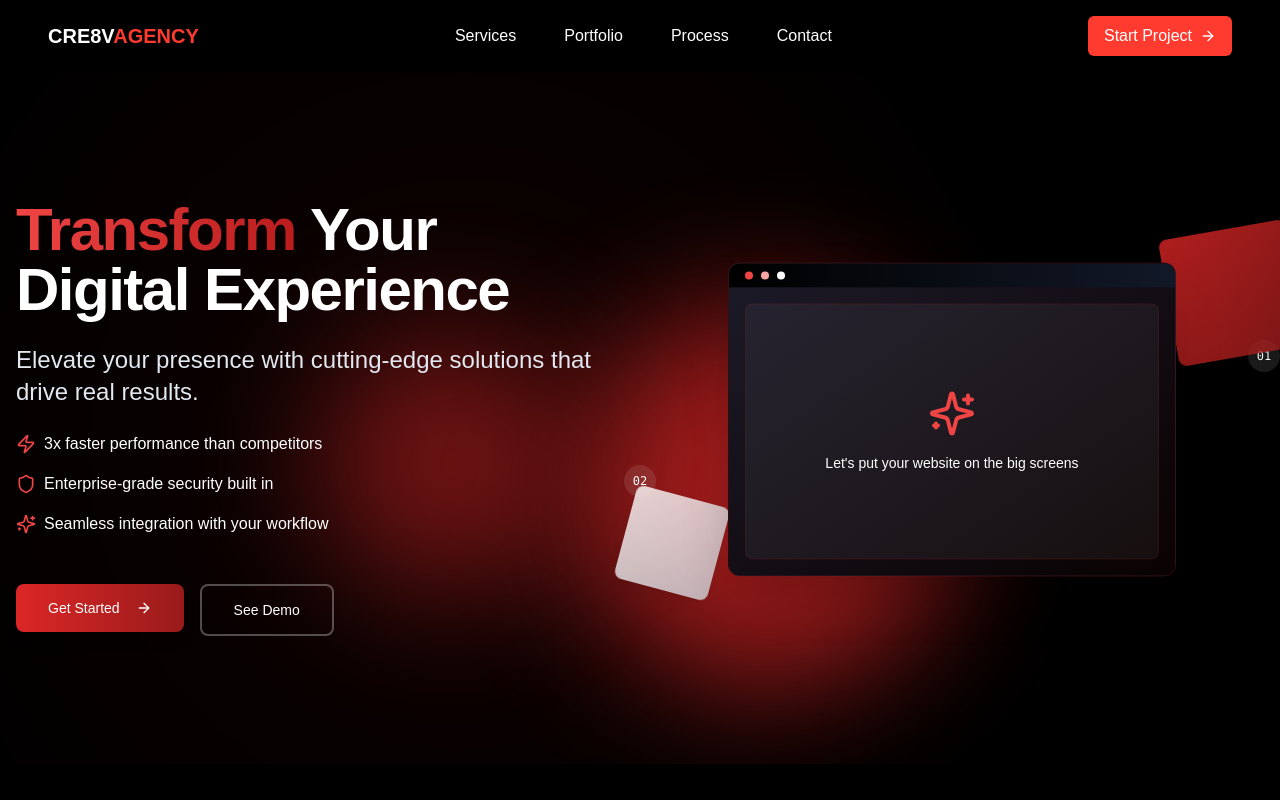
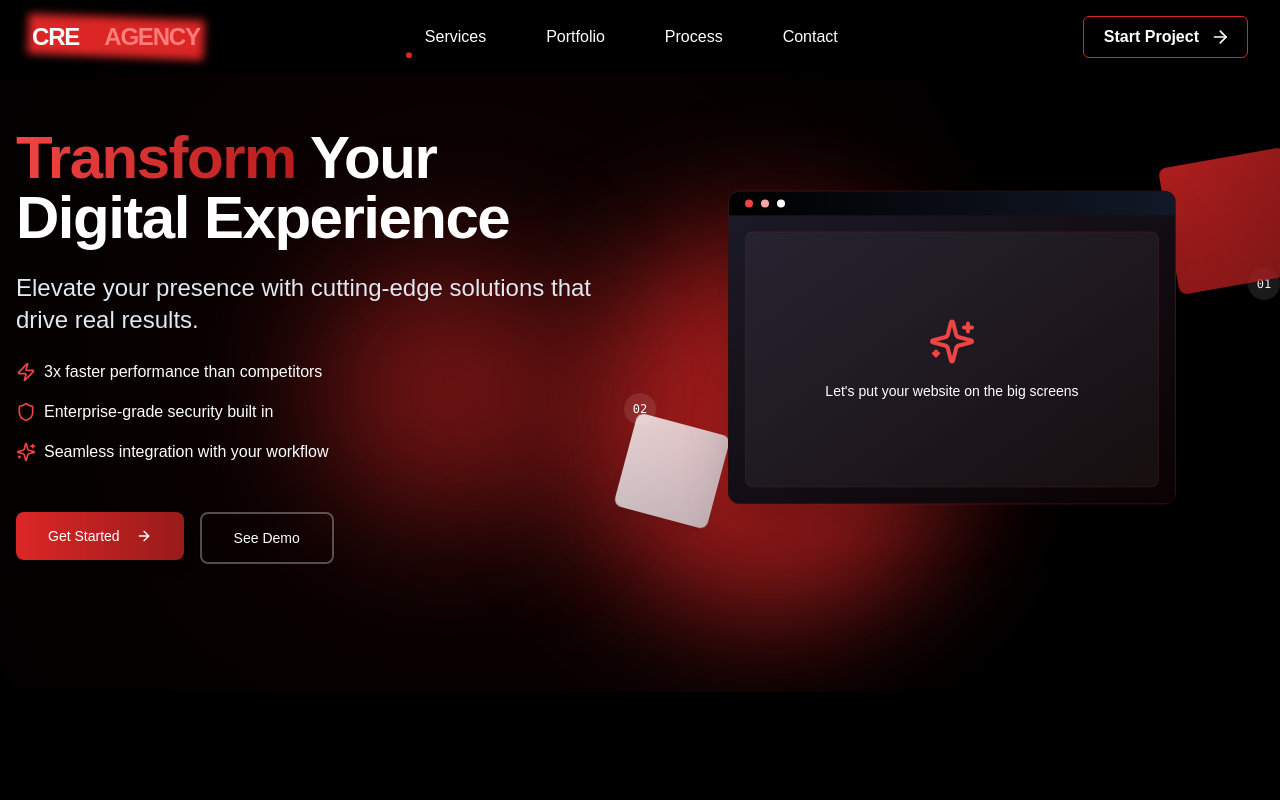
Before and after one commit to akielkucki/nxtdesigns, a Next.js app: page / in a window 1280 px wide. Shown: the top 800 px of the page. Built offline with nearby package versions, Linux system fonts and the light colour scheme; a web font is replaced by a local one.

Commit message:
Hero update

```diff
--- a/app/_components/NavBar.tsx
+++ b/app/_components/NavBar.tsx
@@ -1,73 +1,234 @@
 "use client"
-import React from 'react';
-import { ArrowRight } from 'lucide-react';
-import { motion } from 'framer-motion';
+import React, { useState, useEffect } from 'react';
+import { ArrowRight, Menu, X, ChevronRight } from 'lucide-react';
+import { motion, AnimatePresence } from 'framer-motion';
 
 const Navbar = () => {
-    const navItems = ['Services', 'Portfolio', 'Process', 'Contact'];
+    const [scrolled, setScrolled] = useState(false);
+    const [mobileMenuOpen, setMobileMenuOpen] = useState(false);
+    const [hoveredItem, setHoveredItem] = useState('Portfolio'); // Default to Portfolio
 
+    const navItems = [
+        { name: 'Services', icon: '⚡' },
+        { name: 'Portfolio', icon: '🔥' },
+        { name: 'Process', icon: '⚙️' },
+        { name: 'Contact', icon: '📱' }
+    ];
+
+    // Handle scroll events to change navbar appearance
+    useEffect(() => {
+        const handleScroll = () => {
+            const offset = window.scrollY;
+            if (offset > 50) {
+                setScrolled(true);
+            } else {
+                setScrolled(false);
+            }
+        };
+
+        window.addEventListener('scroll', handleScroll);
+        return () => {
+            window.removeEventListener('scroll', handleScroll);
+        };
+    }, []);
+    // let currentPositionAtNavItem = navItems.filter((item) => item.name===hoveredItem)
+    // console.log(currentPositionAtNavItem);
     return (
-        <nav className="flex justify-between items-center px-6 py-4 md:px-12 bg-black sticky top-0 z-50">
-            {/* Logo */}
-            <div className="text-xl font-bold text-white">
-                CRE8V<span className="text-[#FF3B30]">AGENCY</span>
-            </div>
-
-            {/* Navigation Items */}
-            <div className="hidden md:flex space-x-8 items-center">
-                {navItems.map((item) => (
-                    <div
-                        key={item}
-                        className="relative group"
-                    >
-                        <a href={`#${item.toLowerCase()}`} className="relative block px-2 py-1">
-                            {/* This is the fully visible white text that appears by default */}
-                            <span className="relative z-10 text-white group-hover:text-transparent transition-colors duration-300">
-                                {item}
-                            </span>
-
-                            {/* This is the colored radial gradient background that appears on hover */}
+        <>
+            <motion.nav
+                className={`fixed w-full top-0 z-50 transition-all duration-300 ${
+                    scrolled ? 'py-2 backdrop-blur-md bg-black/90 shadow-lg shadow-red-900/20' : 'py-4 bg-black'
+                }`}
+                initial={{ y: -100 }}
+                animate={{ y: 0 }}
+                transition={{ type: 'spring', stiffness: 120, damping: 20 }}
+            >
+                <div className="max-w-7xl mx-auto px-4 sm:px-6 lg:px-8">
+                    <div className="flex justify-between items-center">
+                        {/* Logo Section with Animated Element */}
+                        <motion.div
+                            className="relative flex items-center"
+                            whileHover={{ scale: 1.05 }}
+                            transition={{ type: 'spring', stiffness: 400, damping: 10 }}
+                        >
+                            {/* Animated background slash */}
                             <motion.div
-                                className="absolute inset-0 bg-gradient-radial from-[#FF3B30] to-transparent rounded-full"
-                                initial={{ scale: 0, opacity: 0 }}
-                                whileHover={{
-                                    scale: 4,
-                                    opacity: 1,
-                                    transition: { duration: 0.6, ease: "easeOut" }
+                                className="absolute -inset-1 bg-red-600 blur-sm"
+                                animate={{
+                                    rotate: [0, 5, 0, -5, 0],
                                 }}
-                                style={{
-                                    originX: 0.5,
-                                    originY: 0.5,
-                                    position: 'absolute',
-                                    top: '50%',
-                                    left: '50%',
-                                    transform: 'translate(-50%, -50%)',
-                                    width: '10px',
-                                    height: '10px',
-                                    zIndex: 0
+                                transition={{
+                                    repeat: Infinity,
+                                    duration: 5,
+                                    ease: "easeInOut"
                                 }}
                             />
 
-                            {/* This is the colored text that appears on hover */}
-                            <span className="absolute inset-0 flex items-center justify-center text-[#FF3B30] opacity-0 group-hover:opacity-100 transition-opacity duration-300 z-10">
-                                {item}
-                            </span>
-                        </a>
+                            {/* Logo text */}
+                            <a href="#" className="relative text-2xl font-black tracking-tighter z-10">
+                                <span className="text-white">CRE</span>
+                                <span className="text-red-600">8V</span>
+                                <motion.span
+                                    className="text-white"
+                                    animate={{ color: ['#FFFFFF', '#FF3B30', '#FFFFFF'] }}
+                                    transition={{ duration: 3, repeat: Infinity }}
+                                >
+                                    AGENCY
+                                </motion.span>
+                            </a>
+                        </motion.div>
+
+                        {/* Desktop Navigation with Persistent Dot Indicator */}
+                        <div className="hidden md:flex space-x-1 items-center relative">
+                            {/* The moving dot that follows hover */}
+                            <motion.div
+                                className="absolute -bottom-1 w-1.5 h-1.5 rounded-full bg-red-600 z-0"
+                                animate={{
+                                    x: navItems.findIndex(item => item.name === hoveredItem), // Approximate center of each nav item
+                                    y: [0, -3, 0]
+                                }}
+                                transition={{
+                                    x: { type: 'spring', stiffness: 300, damping: 30 },
+                                    y: { repeat: Infinity, duration: 1.5, ease: "easeInOut" }
+                                }}
+                            />
+
+                            {navItems.map((item) => (
+                                <motion.div
+                                    key={item.name}
+                                    className="relative"
+                                    onHoverStart={() => setHoveredItem(item.name)}
+                                    whileHover={{scale: 1.1}}
+                                    transition={{type: 'spring', stiffness: 400, damping: 15}}
+                                >
+                                    <motion.a
+                                        whileHover="hover"
+                                        initial="initial"
+                                        href={`#${item.name.toLowerCase()}`}
+                                        className="relative z-10 px-3 py-2 mx-1 font-medium text-white flex items-center"
+                                        variants={{
+                                            initial: {},
+                                            hover: {}, // This allows child animations to trigger when the parent is hovered
+                                        }}
+                                    >
+                                        {/* Nav item with interactive underline */}
+                                        <span className="relative overflow-hidden group flex">
+                                            {item.name}
+                                            <motion.span
+                                                className="absolute bottom-0 left-0 w-full h-0.5 bg-red-600 transform-gpu"
+                                                variants={{
+                                                    initial: {scaleX: 0, originX: 0},
+                                                    hover: {scaleX: 1},
+                                                }}
+                                                transition={{duration: 0.3}}
+                                            />
+                                        </span>
+
+                                        {/* Animated icon */}
+                                        <motion.span
+                                            variants={{
+                                                initial: {opacity: 0, x: -10, scale: 0.5},
+                                                hover: {opacity: 1, x: 0, scale: 1},
+                                            }}
+                                            transition={{duration: 0.2}}
+                                            className="ml-1"
+                                        >
+                                            {item.icon}
+                                        </motion.span>
+                                    </motion.a>
+                                </motion.div>
+                            ))}
+                        </div>
+
+                        {/* Start Project Button */}
+                        <motion.button
+                            className="relative overflow-hidden group bg-black text-white border border-red-600 px-5 py-2 rounded-md flex items-center"
+                            whileHover={{scale: 1.05}}
+                            whileTap={{scale: 0.95}}
+                        >
+                            {/* Animated background fill */}
+                            <motion.div
+                                className="absolute inset-0 bg-gradient-to-r from-red-600 to-red-800"
+                                initial={{x: '-100%'}}
+                                whileHover={{x: 0}}
+                                transition={{type: 'tween', ease: 'easeInOut', duration: 0.3}}
+                            />
+
+                            {/* Button text and icon */}
+                            <span className="relative z-10 font-bold">Start Project</span>
+                            <motion.div
+                                className="relative z-10 ml-2"
+                                animate={{ x: [0, 5, 0] }}
+                                transition={{ repeat: Infinity, duration: 1.5 }}
+                            >
+                                <ArrowRight className="w-5 h-5" />
+                            </motion.div>
+                        </motion.button>
+
+                        {/* Mobile menu button */}
+                        <div className="flex md:hidden">
+                            <motion.button
+                                onClick={() => setMobileMenuOpen(!mobileMenuOpen)}
+                                whileTap={{ scale: 0.9 }}
+                                className="text-white p-1"
+                            >
+                                {mobileMenuOpen ? (
+                                    <X className="h-6 w-6" />
+                                ) : (
+                                    <Menu className="h-6 w-6" />
+                                )}
+                            </motion.button>
+                        </div>
                     </div>
-                ))}
-            </div>
+                </div>
+            </motion.nav>
 
-            {/* Start Project Button */}
-            <button className="bg-[#FF3B30] hover:bg-red-600 text-white px-4 py-2 rounded-md transition-colors flex items-center">
-                Start Project <ArrowRight className="ml-2 w-4 h-4" />
-            </button>
+            {/* Mobile Navigation Menu */}
+            <AnimatePresence>
+                {mobileMenuOpen && (
+                    <motion.div
+                        className="fixed inset-0 bg-black z-40 pt-20"
+                        initial={{ opacity: 0, y: -50 }}
+                        animate={{ opacity: 1, y: 0 }}
+                        exit={{ opacity: 0, y: -50 }}
+                        transition={{ duration: 0.3 }}
+                    >
+                        <div className="px-4 py-8 space-y-6">
+                            {navItems.map((item, index) => (
+                                <motion.a
+                                    key={item.name}
+                                    href={`#${item.name.toLowerCase()}`}
+                                    className="block text-2xl font-bold text-white border-b border-red-800/30 pb-4 flex justify-between items-center"
+                                    initial={{ x: -50, opacity: 0 }}
+                                    animate={{ x: 0, opacity: 1 }}
+                                    transition={{ delay: index * 0.1 }}
+                                    onClick={() => {
+                                        setMobileMenuOpen(false);
+                                        setHoveredItem(item.name); // Update the active item when clicked in mobile menu
+                                    }}
+                                >
+                                    <div className="flex items-center">
+                                        <span className="text-red-600 mr-3">{item.icon}</span>
+                                        {item.name}
+                                    </div>
+                                    <ChevronRight className="h-5 w-5 text-red-600" />
+                                </motion.a>
+                            ))}
 
-            <style jsx global>{`
-                .bg-gradient-radial {
-                    background: radial-gradient(circle, rgba(255, 59, 48, 0.9) 0%, rgba(255, 59, 48, 0.5) 50%, rgba(255, 59, 48, 0) 90%);
-                }
-            `}</style>
-        </nav>
+                            <motion.button
+                                className="w-full bg-red-600 text-white py-4 rounded-md mt-8 flex justify-center items-center font-bold"
+                                initial={{ y: 20, opacity: 0 }}
+                                animate={{ y: 0, opacity: 1 }}
+                                transition={{ delay: 0.4 }}
+                                onClick={() => setMobileMenuOpen(false)}
+                            >
+                                Start Project <ArrowRight className="ml-2 w-5 h-5" />
+                            </motion.button>
+                        </div>
+                    </motion.div>
+                )}
+            </AnimatePresence>
+        </>
     );
 };
 
```
Also changed, not shown: app/page.tsx (+7 -9 lines).
